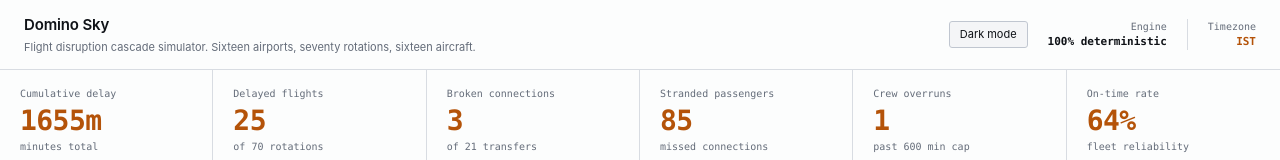
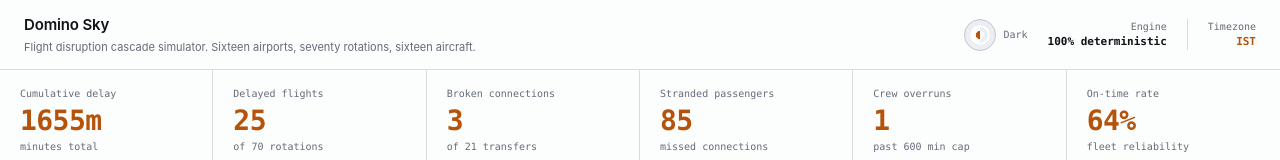
Before and after one commit to wtfnixin/promptwars, a Next.js app: page / in a window 1280 px wide. Shown: the top 160 px of the page. Built offline with nearby package versions, Linux system fonts and the light colour scheme; no server answers.

Commit message:
feat: integrate animated circular view-transition theme toggle

```diff
--- a/src/app/page.tsx
+++ b/src/app/page.tsx
@@ -16,6 +16,7 @@ import { DisruptionControl } from '@/components/DisruptionControl';
 import { CascadeTimeline } from '@/components/CascadeTimeline';
 import { AIDispatcher } from '@/components/AIDispatcher';
 import { FlightTable } from '@/components/FlightTable';
+import { SkiperThemeToggle } from '@/components/SkiperThemeToggle';
 
 const networkData = networkDataRaw as unknown as FlightNetworkData;
 
@@ -107,27 +108,8 @@ export default function Home() {
         </div>
 
         <div style={{ display: 'flex', alignItems: 'center', gap: '20px' }}>
-          {/* Dark / Light Mode Toggle */}
-          <button
-            onClick={toggleTheme}
-            className="mono focus-visible:ring-1 focus-visible:ring-[var(--color-accent)] active:scale-95 disabled:opacity-50"
-            style={{
-              display: 'flex',
-              alignItems: 'center',
-              gap: '6px',
-              padding: '4px 10px',
-              borderRadius: '3px',
-              border: '1px solid var(--color-rule-2)',
-              background: 'var(--color-paper-2)',
-              color: 'var(--color-ink)',
-              fontSize: '11px',
-              cursor: 'pointer',
-              fontFamily: 'inherit',
-            }}
-            aria-label="Toggle dark and light color mode"
-          >
-            <span>{theme === 'dark' ? 'Light' : 'Dark'} mode</span>
-          </button>
+          {/* Skiper Animated Theme Transition Toggle */}
+          <SkiperThemeToggle />
 
           <div className="mono" style={{ display: 'flex', gap: '20px', fontSize: '11px' }}>
             <div style={{ textAlign: 'right' }}>
--- /dev/null
+++ b/src/components/SkiperThemeToggle.tsx
@@ -0,0 +1,112 @@
+'use client';
+
+import React, { useCallback, useEffect, useState } from 'react';
+
+export function SkiperThemeToggle() {
+  const [isDark, setIsDark] = useState(true);
+
+  useEffect(() => {
+    const currentTheme = document.documentElement.getAttribute('data-theme');
+    setIsDark(currentTheme !== 'light');
+  }, []);
+
+  const toggleTheme = useCallback(() => {
+    const nextDark = !isDark;
+    setIsDark(nextDark);
+
+    const styleId = 'theme-transition-styles';
+    let styleElement = document.getElementById(styleId) as HTMLStyleElement;
+    if (!styleElement) {
+      styleElement = document.createElement('style');
+      styleElement.id = styleId;
+      document.head.appendChild(styleElement);
+    }
+
+    styleElement.textContent = `
+      ::view-transition-group(root) {
+        animation-duration: 0.75s;
+        animation-timing-function: cubic-bezier(0.16, 1, 0.3, 1);
+      }
+      ::view-transition-new(root) {
+        animation-name: reveal-theme-expand;
+      }
+      ::view-transition-old(root) {
+        animation: none;
+        z-index: -1;
+      }
+      @keyframes reveal-theme-expand {
+        from {
+          clip-path: circle(0% at 50% 50%);
+        }
+        to {
+          clip-path: circle(150% at 50% 50%);
+        }
+      }
+    `;
+
+    const switchTheme = () => {
+      const mode = nextDark ? 'dark' : 'light';
+      document.documentElement.setAttribute('data-theme', mode);
+      localStorage.setItem('domino-sky-theme', mode);
+    };
+
+    if (typeof document !== 'undefined' && 'startViewTransition' in document) {
+      (document as unknown as { startViewTransition: (cb: () => void) => void }).startViewTransition(switchTheme);
+    } else {
+      switchTheme();
+    }
+  }, [isDark]);
+
+  return (
+    <div style={{ display: 'flex', alignItems: 'center', gap: '8px' }}>
+      <button
+        type="button"
+        onClick={toggleTheme}
+        className="focus-visible:ring-1 focus-visible:ring-[var(--color-accent)] active:scale-95 disabled:opacity-50"
+        style={{
+          width: '32px',
+          height: '32px',
+          borderRadius: '50%',
+          border: '1px solid var(--color-rule-2)',
+          background: 'var(--color-paper-3)',
+          cursor: 'pointer',
+          display: 'flex',
+          alignItems: 'center',
+          justifyContent: 'center',
+          padding: 0,
+          transition: 'transform 0.2s ease',
+        }}
+        aria-label="Toggle dark and light theme"
+      >
+        <svg
+          viewBox="0 0 240 240"
+          style={{
+            width: '20px',
+            height: '20px',
+            transform: isDark ? 'rotate(0deg)' : 'rotate(180deg)',
+            transition: 'transform 0.5s ease',
+          }}
+          aria-hidden="true"
+        >
+          <g>
+            <path
+              d="M120 67.5C149.25 67.5 172.5 90.75 172.5 120C172.5 149.25 149.25 172.5 120 172.5"
+              fill={isDark ? '#ffffff' : '#0c0d0e'}
+            />
+            <path
+              d="M120 67.5C90.75 67.5 67.5 90.75 67.5 120C67.5 149.25 90.75 172.5 120 172.5"
+              fill="var(--color-accent)"
+            />
+          </g>
+          <path
+            d="M120 3.75C55.5 3.75 3.75 55.5 3.75 120C3.75 184.5 55.5 236.25 120 236.25C184.5 236.25 236.25 184.5 236.25 120C236.25 55.5 184.5 3.75 120 3.75ZM120 214.5V172.5C90.75 172.5 67.5 149.25 67.5 120C67.5 90.75 90.75 67.5 120 67.5V25.5C172.5 25.5 214.5 67.5 214.5 120C214.5 172.5 172.5 214.5 120 214.5Z"
+            fill={isDark ? '#ffffff' : '#0c0d0e'}
+          />
+        </svg>
+      </button>
+      <span className="mono" style={{ fontSize: '10px', color: 'var(--color-muted)' }}>
+        {isDark ? 'Dark' : 'Light'}
+      </span>
+    </div>
+  );
+}
```
